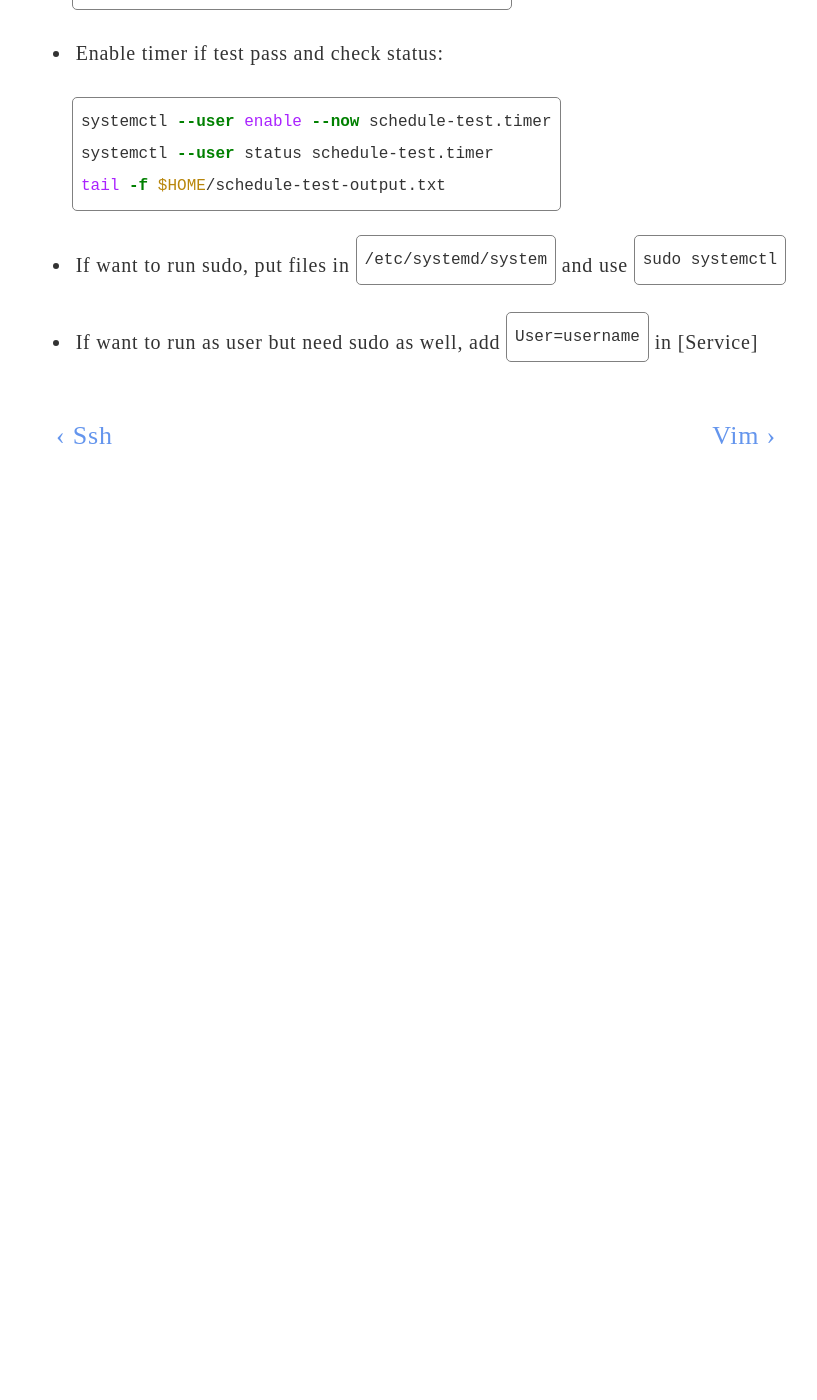
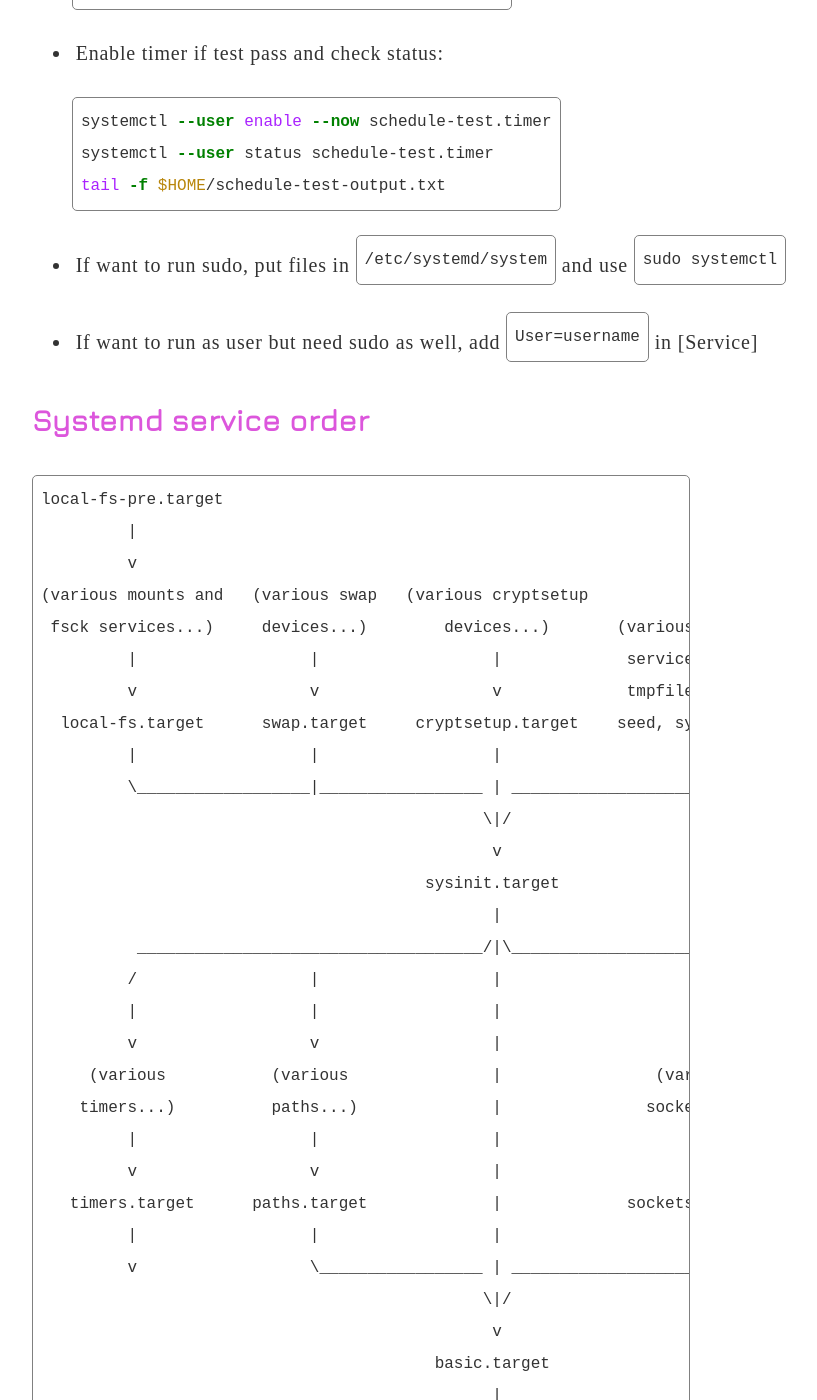
Before and after one commit to EMPAT94/empat94.github.io, a Jekyll site: the page built from _notes/systemd.md, in a window 1280 px wide and 1400 px high, scrolled down 6210 px. Shown: the whole window, without its empty margins (224-1041 px from the left). Built offline with Jekyll 4.4.1, drawn with Linux system fonts in a browser that asks for light colours; some web fonts are replaced; comment, search, counter and statistics services are not loaded; before the commit the page ends 6840 px from its top, so only the background shows below that; some of the changed text lies outside the part shown.

Commit message:
Minor updates

````diff
--- a/_notes/systemd.md
+++ b/_notes/systemd.md
@@ -206,3 +206,51 @@
 - If want to run sudo, put files in `/etc/systemd/system` and use `sudo systemctl`
 
 - If want to run as user but need sudo as well, add `User=username` in [Service]
+
+## Systemd service order
+
+```
+local-fs-pre.target
+         |
+         v
+(various mounts and   (various swap   (various cryptsetup
+ fsck services...)     devices...)        devices...)       (various low-level   (various low-level
+         |                  |                  |             services: udevd,     API VFS mounts:
+         v                  v                  v             tmpfiles, random     mqueue, configfs,
+  local-fs.target      swap.target     cryptsetup.target    seed, sysctl, ...)      debugfs, ...)
+         |                  |                  |                    |                    |
+         \__________________|_________________ | ___________________|____________________/
+                                              \|/
+                                               v
+                                        sysinit.target
+                                               |
+          ____________________________________/|\________________________________________
+         /                  |                  |                    |                    \
+         |                  |                  |                    |                    |
+         v                  v                  |                    v                    v
+     (various           (various               |                (various          rescue.service
+    timers...)          paths...)              |               sockets...)               |
+         |                  |                  |                    |                    v
+         v                  v                  |                    v              rescue.target
+   timers.target      paths.target             |             sockets.target
+         |                  |                  |                    |
+         v                  \_________________ | ___________________/
+                                              \|/
+                                               v
+                                         basic.target
+                                               |
+          ____________________________________/|                                 emergency.service
+         /                  |                  |                                         |
+         |                  |                  |                  To do this, we first need to add an [Install]
+         v                  v                  v                                 emergency.target
+     display-        (various system    (various system
+ manager.service         services           services)
+         |             required for            |
+         |            graphical UIs)           v
+         |                  |           multi-user.target
+         |                  |                  |
+         \_________________ | _________________/
+                           \|/
+                            v
+                  graphical.target
+```
````
Also changed, not shown: _drafts/Chapter 42.md (deleted, +0 -6 lines), _gs/Chapter 42 - A Proper Mage.md (+1 -1 lines), _notes/shell.md (+1 -1 lines).
